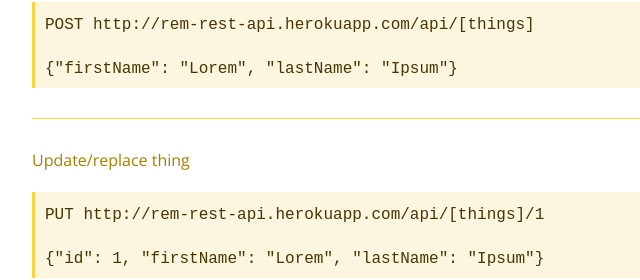
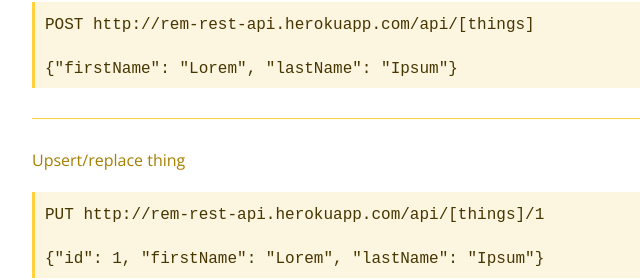
Before and after one commit to lhorie/rem, a website: page index.html in a window 1280 px wide. Shown: the part 1262-1542 px from the top of the page, 158-798 px from the left. Drawn offline with nearby package versions, Linux system fonts and the light colour scheme.

Commit message:
fix typo

```diff
--- a/index.html
+++ b/index.html
@@ -83,7 +83,7 @@
 
     <hr />
 
-    <h4 id="updatereplace-thing">Update/replace thing</h4>
+    <h4 id="upsertreplace-thing">Upsert/replace thing</h4>
 
     <pre><code>PUT http://rem-rest-api.herokuapp.com/api/[things]/1
 
```
